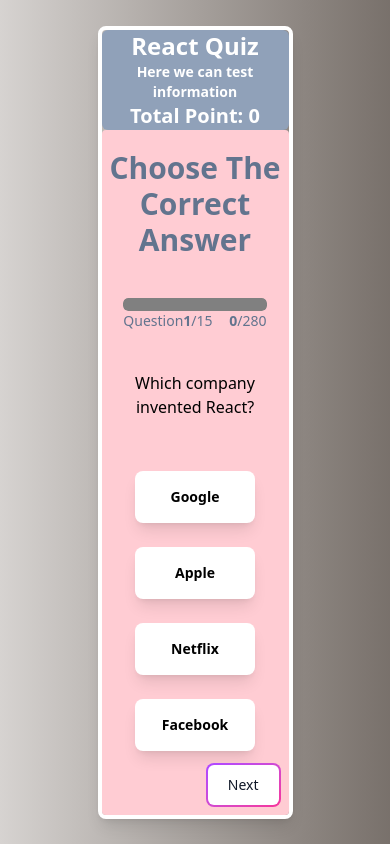
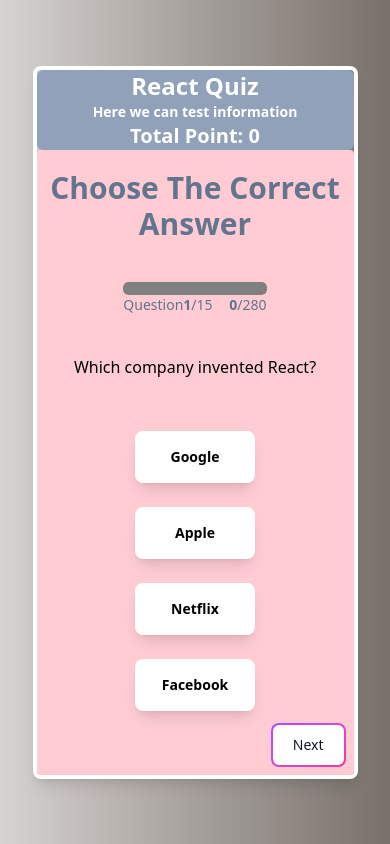
Before and after one commit to Eng-Mostafaibrahem/React-Quiz, a React (Vite) app: page / in a window 390 px wide. Both pictures are taken after a click on the button "Let's Go". Built offline with nearby package versions, Linux system fonts and the light colour scheme.

Commit message:
edit responsive card

```diff
--- a/src/Card.jsx
+++ b/src/Card.jsx
@@ -12,7 +12,7 @@
   maxPoints,
 }) {
   return (
-    <div className=" w-1/2  grid grid-cols-3   sm:grid-cols-1 max-sm:grid-cols-1 text-sm   md:grid-cols-3 text-white   border-white border-4  rounded-lg  shadow-lg">
+    <div className=" w-1/2 sm:w-5/6 max-sm:w-5/6 sm:m-3 max-sm:m-3   grid grid-cols-3   sm:grid-cols-1 max-sm:grid-cols-1 text-sm   md:grid-cols-3 text-white   border-white border-4  rounded-lg  shadow-lg">
       <Details totalPoint={totalPoint} />
       <Test
         questions={questions}
```
